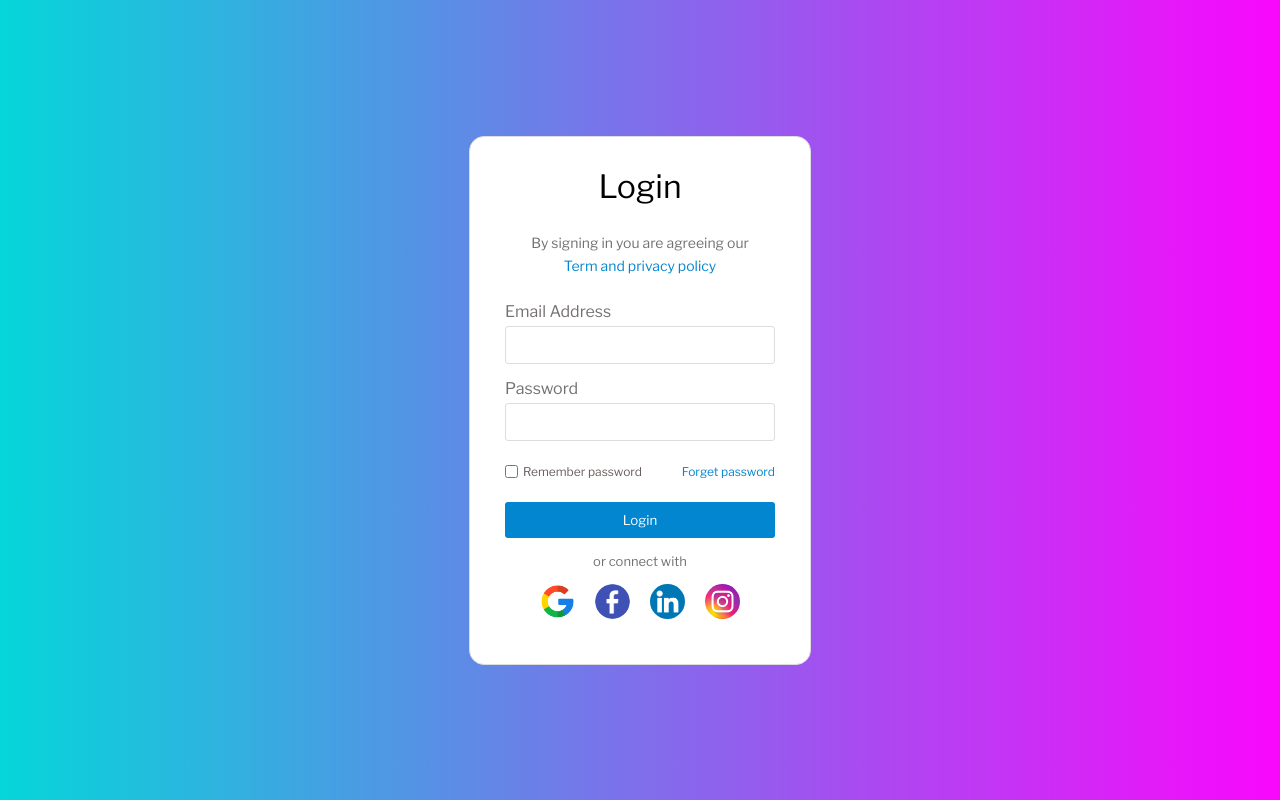
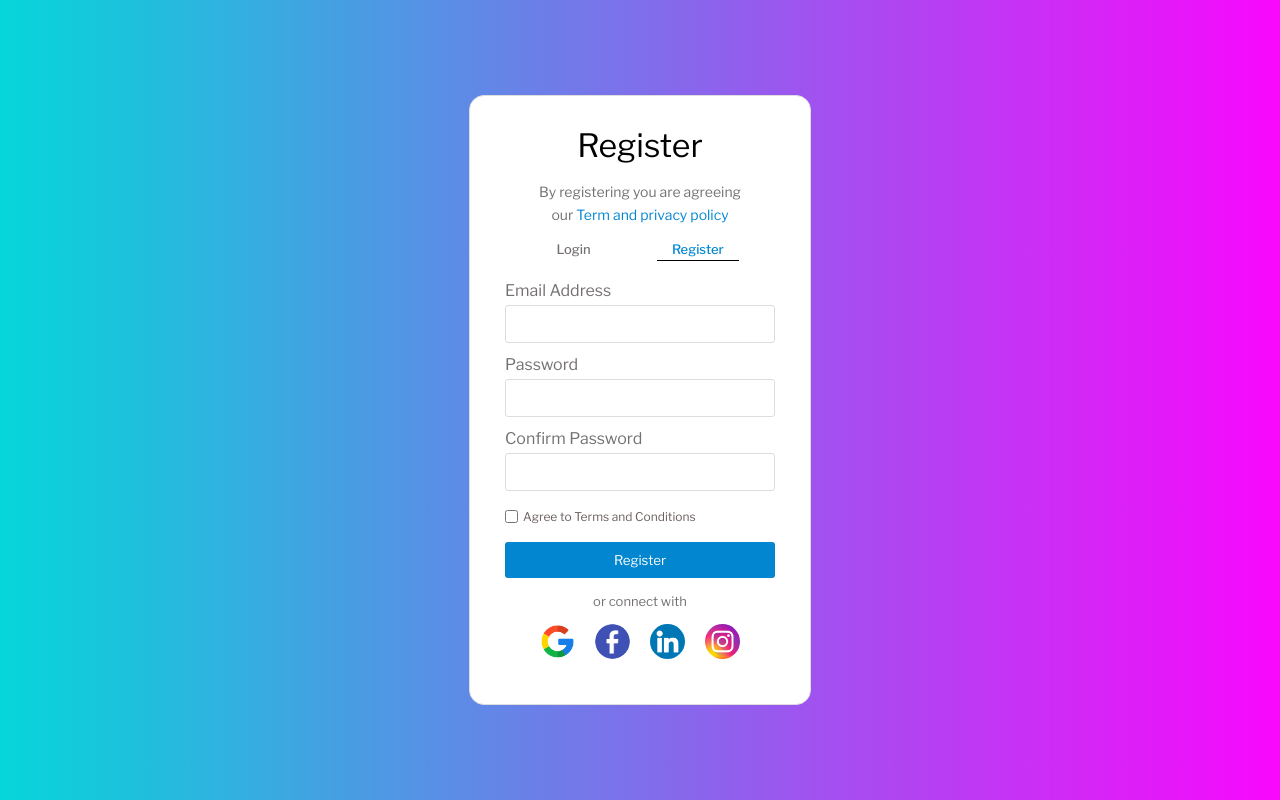
Before and after one commit to RishavGarg7/FruitsAi-FE-, a React (Create React App) app: page / in a window 1280 px wide. Built offline with nearby package versions, Linux system fonts and the light colour scheme; a web font is replaced by a local one.

Commit message:
Some Minor Changes

```diff
--- /dev/null
+++ b/src/components/LoginForm.js
@@ -0,0 +1,71 @@
+import React, { useState } from "react";
+import { useNavigate } from "react-router-dom";
+import { toast } from "react-toastify";
+
+export default function LoginForm() {
+  const [email, setEmail] = useState("");
+  const [password, setPassword] = useState("");
+  const navigate = useNavigate();
+
+  const handleSubmit = (event) => {
+    event.preventDefault();
+    if (email === "" || password === "") {
+      toast.error("Please provide all details !");
+      return;
+    }
+    navigate("/home");
+    console.log("Email:", email);
+    console.log("Password:", password);
+  };
+  return (
+    <form className="login-form" onSubmit={handleSubmit}>
+      <div className="login-form-group">
+        <label htmlFor="email" className="login-label">
+          Email Address
+        </label>
+        <input
+          type="email"
+          id="email"
+          value={email}
+          onChange={(event) => {
+            setEmail(event.target.value);
+          }}
+          autoComplete="off"
+          className="login-input-email"
+        />
+      </div>
+      <div className="login-form-group">
+        <label htmlFor="password" className="login-label">
+          Password
+        </label>
+        <input
+          type="password"
+          id="password"
+          value={password}
+          onChange={(event) => {
+            setPassword(event.target.value);
+          }}
+          className="login-input-psw"
+        />
+      </div>
+      <div className="login-checkbox-group">
+        <div className="login-in-checkbox">
+          <input
+            type="checkbox"
+            id="remember-me"
+            className="login-input-checkbox"
+          />
+          <label htmlFor="remember-me" className="login-label login-rempsw">
+            Remember password
+          </label>
+        </div>
+        <span href="#" className="login-forgotpsw">
+          Forget password
+        </span>
+      </div>
+      <button type="submit" className="login-button-submit">
+        Login
+      </button>
+    </form>
+  );
+}
--- /dev/null
+++ b/src/components/RegisterForm.js
@@ -0,0 +1,94 @@
+import React, { useState } from "react";
+import { useNavigate } from "react-router-dom";
+import { toast } from "react-toastify";
+
+export default function RegisterForm() {
+  const [email, setEmail] = useState("");
+  const [password, setPassword] = useState("");
+  const [cnfPsw, setCnfPsw] = useState("");
+  const [agree, setAgree] = useState(false);
+  const navigate = useNavigate();
+
+  const handleSubmit = (event) => {
+    event.preventDefault();
+    if (email === "" || password === "" || cnfPsw === "") {
+      toast.error("Please provide all details !");
+      return;
+    }
+    if (password !== cnfPsw) {
+      toast.warn("Password not matched !");
+      return;
+    }
+    if (!agree) {
+      toast.error("Please agree to T&C !");
+      return;
+    }
+    navigate("/home");
+    console.log("Email:", email);
+    console.log("Password:", password);
+  };
+  return (
+    <form className="login-form" onSubmit={handleSubmit}>
+      <div className="login-form-group">
+        <label htmlFor="email" className="login-label">
+          Email Address
+        </label>
+        <input
+          type="email"
+          id="email"
+          value={email}
+          onChange={(event) => {
+            setEmail(event.target.value);
+          }}
+          autoComplete="off"
+          className="login-input-email"
+        />
+      </div>
+      <div className="login-form-group">
+        <label htmlFor="password" className="login-label">
+          Password
+        </label>
+        <input
+          type="password"
+          id="password"
+          value={password}
+          onChange={(event) => {
+            setPassword(event.target.value);
+          }}
+          className="login-input-psw"
+        />
+      </div>
+      <div className="login-form-group">
+        <label htmlFor="cnfpsw" className="login-label">
+          Confirm Password
+        </label>
+        <input
+          type="password"
+          id="cnfpsw"
+          value={cnfPsw}
+          onChange={(event) => {
+            setCnfPsw(event.target.value);
+          }}
+          className="login-input-psw"
+        />
+      </div>
+      <div className="login-checkbox-group">
+        <div className="login-in-checkbox">
+          <input
+            type="checkbox"
+            id="remember-me"
+            className="login-input-checkbox"
+            value={agree}
+            onChange={() => setAgree(!agree)}
+          />
+          <label htmlFor="remember-me" className="login-label login-rempsw">
+            Agree to Terms and Conditions
+          </label>
+        </div>
+      </div>
+      <button type="submit" className="login-button-submit">
+        Register
+      </button>
+    </form>
+  );
+}
--- a/src/css/Home.css
+++ b/src/css/Home.css
@@ -5,6 +5,7 @@
   width: 100vw;
   min-height: 100vh;
 }
+
 .home-container {
   display: flex;
   flex-direction: column;
--- a/src/css/Login.css
+++ b/src/css/Login.css
@@ -1,5 +1,5 @@
 .login-outer-container {
-  height: 100vh;
+  min-height: 100vh;
   width: 100vw;
   display: flex;
   align-items: center;
@@ -21,7 +21,7 @@
 .login-heading,
 .login-terms {
   text-align: center;
-  margin-bottom: 25px;
+  margin-bottom: 15px;
 }
 
 .login-heading {
@@ -40,12 +40,34 @@
   cursor: pointer;
 }
 
+.login-select {
+  display: flex;
+  width: 100%;
+  justify-content: space-evenly;
+  margin-bottom: 20px;
+}
+
+.in-login-select {
+  text-align: center;
+  padding: 0 15px;
+  padding-bottom: 3px;
+  font-size: 13px;
+  font-weight: 500;
+  color: #747070;
+  cursor: pointer;
+}
+
+.in-login-select-border {
+  color: #0386d0;
+  border-bottom: 1.5px solid black;
+}
+
 .login-form {
   width: 90%;
 }
 
 .login-form-group {
-  margin-bottom: 15px;
+  margin-bottom: 12px;
 }
 
 .login-label {
@@ -67,7 +89,7 @@
   display: flex;
   justify-content: space-between;
   align-items: center;
-  margin: 23px 0;
+  margin: 18px 0;
 }
 
 .login-in-checkbox {
@@ -90,6 +112,9 @@
   text-decoration: none;
   font-size: 12px;
   cursor: pointer;
+}
+.login-forgotpsw:hover {
+  opacity: 0.7;
 }
 
 .login-button-submit {
--- a/src/index.css
+++ b/src/index.css
@@ -5,6 +5,7 @@ body {
   background: linear-gradient(to right, #05d6d9, #f907fc);
   user-select: none;
   scrollbar-width: none;
+  overflow-x: hidden;
 }
 
 * {
--- a/src/pages/Login.js
+++ b/src/pages/Login.js
@@ -1,86 +1,39 @@
 import React, { useState } from "react";
 import "../css/Login.css";
 import { Google, Facebook, Linkedin, Instagram } from "../assets";
-import { useNavigate } from "react-router-dom";
-import { toast } from "react-toastify";
+import LoginForm from "../components/LoginForm";
+import RegisterForm from "../components/RegisterForm";
 
 export default function Login() {
-  const [email, setEmail] = useState("");
-  const [password, setPassword] = useState("");
-  const navigate = useNavigate();
-
-  const handleEmailChange = (event) => {
-    setEmail(event.target.value);
-  };
-
-  const handlePasswordChange = (event) => {
-    setPassword(event.target.value);
-  };
-
-  const handleSubmit = (event) => {
-    event.preventDefault();
-    if (email === "" || password === "") {
-      toast.error("Please provide all details !");
-      return;
-    }
-    navigate("/home");
-    console.log("Email:", email);
-    console.log("Password:", password);
-  };
-
+  const [isLogin, setIsLogin] = useState(false);
   return (
     <div className="login-outer-container">
       <div className="login-container">
-        <h1 className="login-heading">Login</h1>
+        <h1 className="login-heading">{isLogin ? "Login" : "Register"}</h1>
         <p className="login-terms">
-          By signing in you are agreeing our{" "}
+          By {isLogin ? "signing in" : "registering"} you are agreeing our{" "}
           <span className="login-privacy">Term and privacy policy</span>
         </p>
-        <form className="login-form" onSubmit={handleSubmit}>
-          <div className="login-form-group">
-            <label htmlFor="email" className="login-label">
-              Email Address
-            </label>
-            <input
-              type="email"
-              id="email"
-              value={email}
-              onChange={handleEmailChange}
-              autoComplete="off"
-              className="login-input-email"
-            />
-          </div>
-          <div className="form-group">
-            <label htmlFor="password" className="login-label">
-              Password
-            </label>
-            <input
-              type="password"
-              id="password"
-              value={password}
-              onChange={handlePasswordChange}
-              className="login-input-psw"
-            />
-          </div>
-          <div className="login-checkbox-group">
-            <div className="login-in-checkbox">
-              <input
-                type="checkbox"
-                id="remember-me"
-                className="login-input-checkbox"
-              />
-              <label htmlFor="remember-me" className="login-label login-rempsw">
-                Remember password
-              </label>
-            </div>
-            <span href="#" className="login-forgotpsw">
-              Forget password
-            </span>
-          </div>
-          <button type="submit" className="login-button-submit">
+        <div className="login-select">
+          <span
+            className={`in-login-select ${
+              isLogin ? "in-login-select-border" : ""
+            }`}
+            onClick={() => setIsLogin(true)}
+          >
             Login
-          </button>
-        </form>
+          </span>
+          <span
+            className={`in-login-select ${
+              !isLogin ? "in-login-select-border" : ""
+            }`}
+            onClick={() => setIsLogin(false)}
+          >
+            Register
+          </span>
+        </div>
+
+        {isLogin ? <LoginForm /> : <RegisterForm />}
         <p className="login-options">or connect with</p>
         <div className="login-social-media">
           <img src={Google} alt="Google" loading="lazy" />
```
Also changed, not shown: src/css/About.css (+10 -2 lines), src/css/Chat.css (+16 -0 lines), src/css/Faq.css (+27 -0 lines), src/css/Translate.css (+16 -0 lines).
